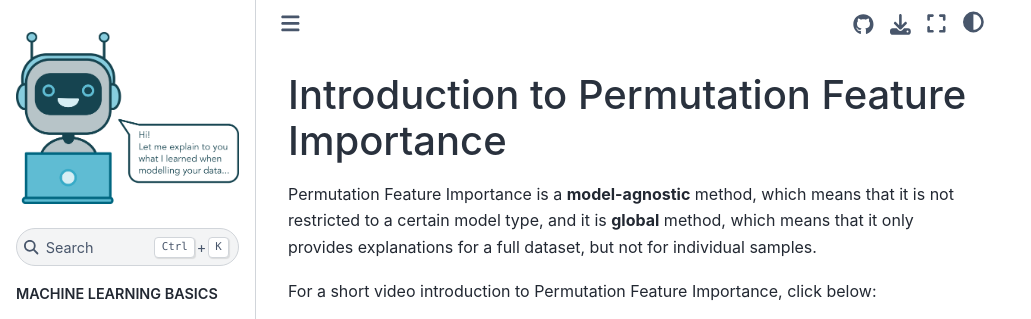
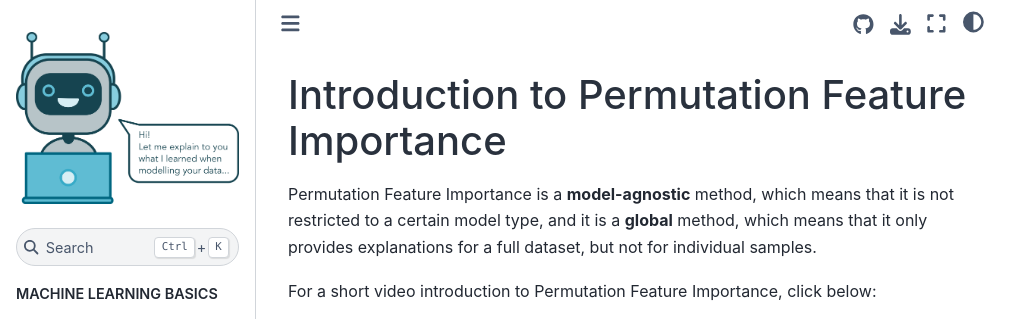
Before and after one commit to HelmholtzAI-Consultants-Munich/XAI-Tutorials, a Sphinx documentation site: the page built from docs/source/_model_agnostic_xai/pfi.rst, in a window 1280 px wide and 900 px high, cut to the strip 0-319 px from the top of the window. Shown: the whole strip, without its empty margins (0-1031 px from the left). Built offline with Sphinx 7.4.7 and the Sphinx Book theme 1.1.4, drawn with Linux system fonts in a browser that asks for light colours.

```diff
--- a/docs/source/_model_agnostic_xai/pfi.rst
+++ b/docs/source/_model_agnostic_xai/pfi.rst
@@ -2,7 +2,7 @@
 ===============================================
 
 Permutation Feature Importance is a **model-agnostic** method, which means that it is not restricted to a certain model type,
-and it is **global** method, which means that it only provides explanations for a full dataset, but not for individual samples.
+and it is a **global** method, which means that it only provides explanations for a full dataset, but not for individual samples.
 
 For a short video introduction to Permutation Feature Importance, click below:
 
```
Also changed, not shown: docs/source/_model_specific_xai/fgc.rst (+15 -0 lines).
